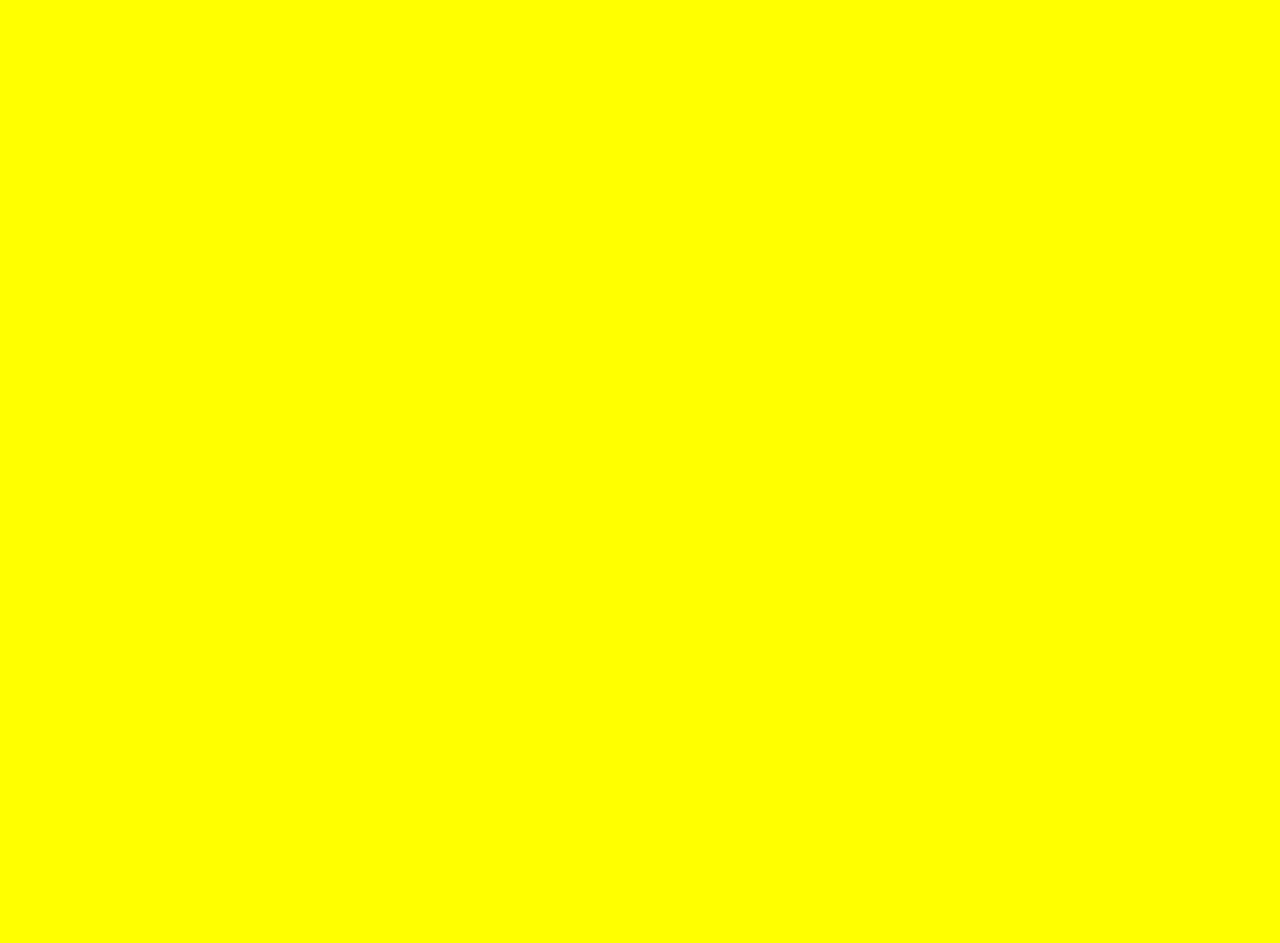
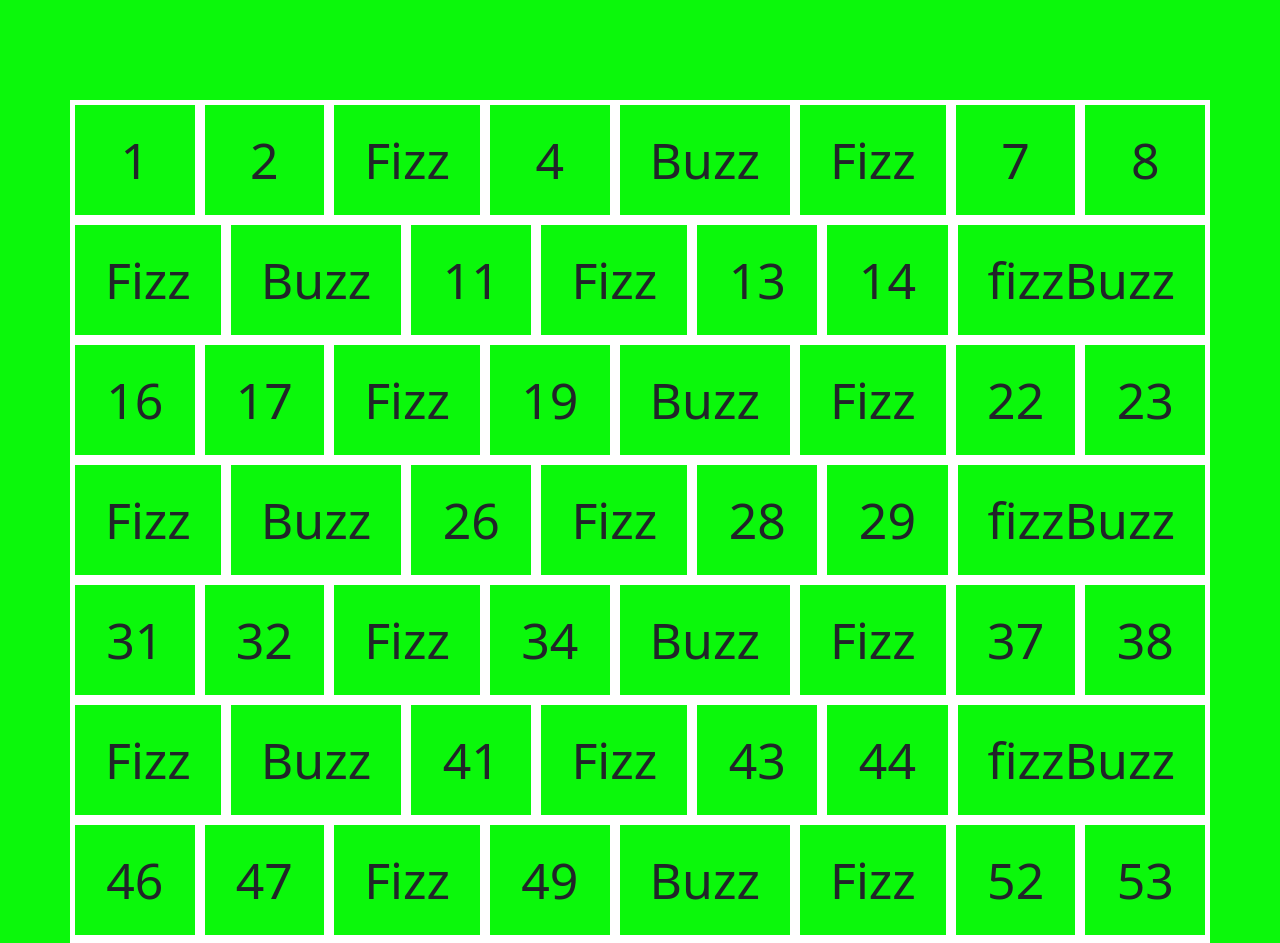
Before and after one commit to AndreaDeGiorgi00/js-fizzbuzzdom, a plain HTML site: page index.html in a window 1280 px wide. Shown: the top 943 px of the page. Before the commit the page ends 800 px from the top, so only its background shows below. Drawn offline with nearby package versions, Linux system fonts and the light colour scheme.

Commit message:
programma che stampa in pagina i valori da 1 a 100

```diff
--- a/index.html
+++ b/index.html
@@ -10,6 +10,10 @@
     <title>FizzBuzz</title>
 </head>
 <body>
-
+    <div class="big-block">
+        <div class="container d-flex flex-wrap">
+            <div class="row row-cols-10" id="conteniner"></div>
+        </div>
+    </div>
 </body>
 </html>
--- a/script.js
+++ b/script.js
@@ -3,24 +3,27 @@
 per i multipli di 5 stampi “Buzz” al posto del numero.
  Per i numeri che sono sia multipli di 3 che di 5 stampi “FizzBuzz” al posto del numero.*/
 
-
+let targetContenitore = document.getElementById("conteniner");
 
  // 1-ti stampa da 1 a 100
     for (let i=1 ; i <= 100 ; i++){
  // 2- seleziono i diversi valori possibili
     if(i%3==0 && i%5==0){
         /*stampa*/
-        console.log("FizzBuzz")
+        console.log("FizzBuzz");
+        targetContenitore.innerHTML += ('<div class="casella col">fizzBuzz </div>');
     }else if(i%3==0){
         /*stampa*/
-        console.log("Fizz")
+        console.log("Fizz");
+        targetContenitore.innerHTML += ('<div class="casella col">Fizz </div>');
     }
     else if(i%5==0){
         /*stampa*/
-        console.log("Buzz")
+        console.log("Buzz");
+        targetContenitore.innerHTML += ('<div class="casella col">Buzz </div>');
     }else{
         /*stampa*/
-        console.log(i)
-    }
+        targetContenitore.innerHTML += (`<div class="casella col"> ${i} </div>`);
+    };
 
-    }
+    };
--- a/style.css
+++ b/style.css
@@ -1,3 +1,16 @@
 body{
-    background-color: yellow;
+    background-color:rgb(11, 248, 11);
 }
+.casella{
+
+    text-align: center;
+    line-height: 50px;
+    border: 5px solid white;
+    font-size: 50px;
+    padding: 30px;
+
+}
+
+.big-block{
+    margin-top: 100px;
+}
```
